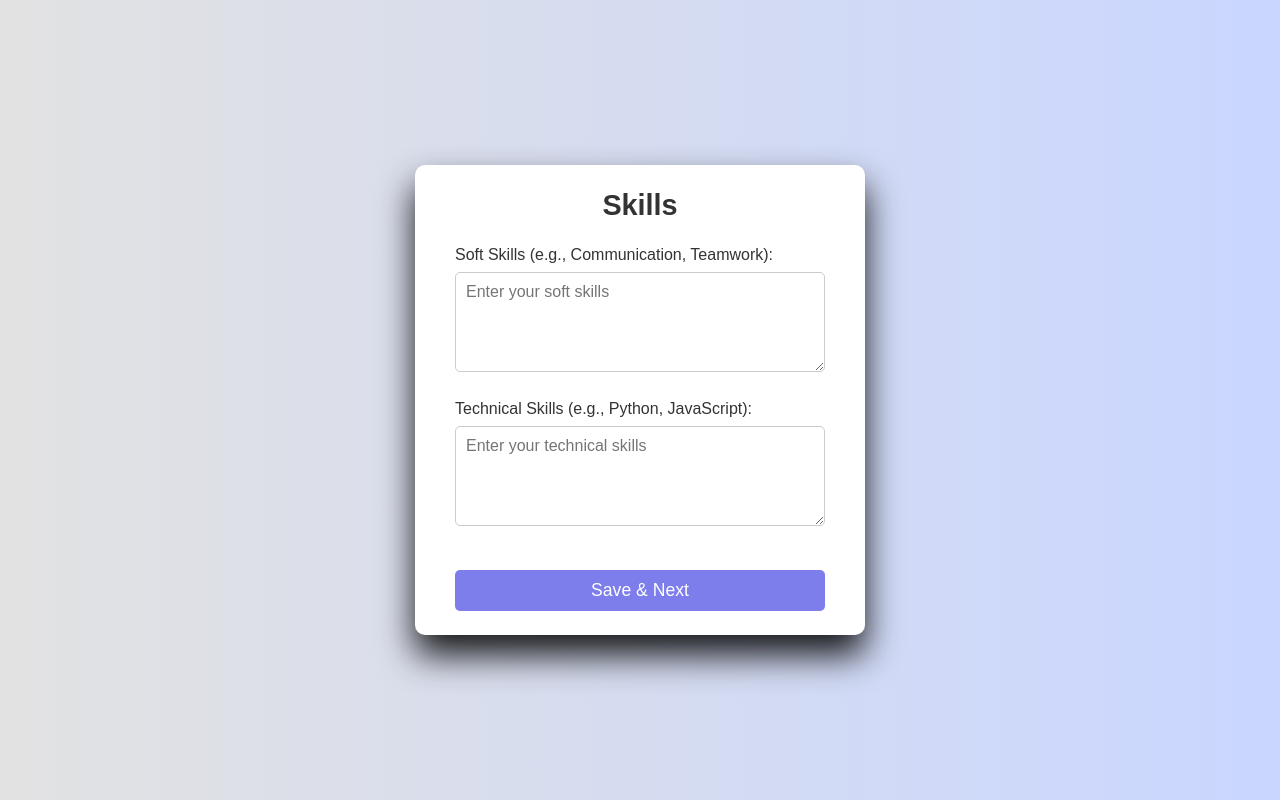
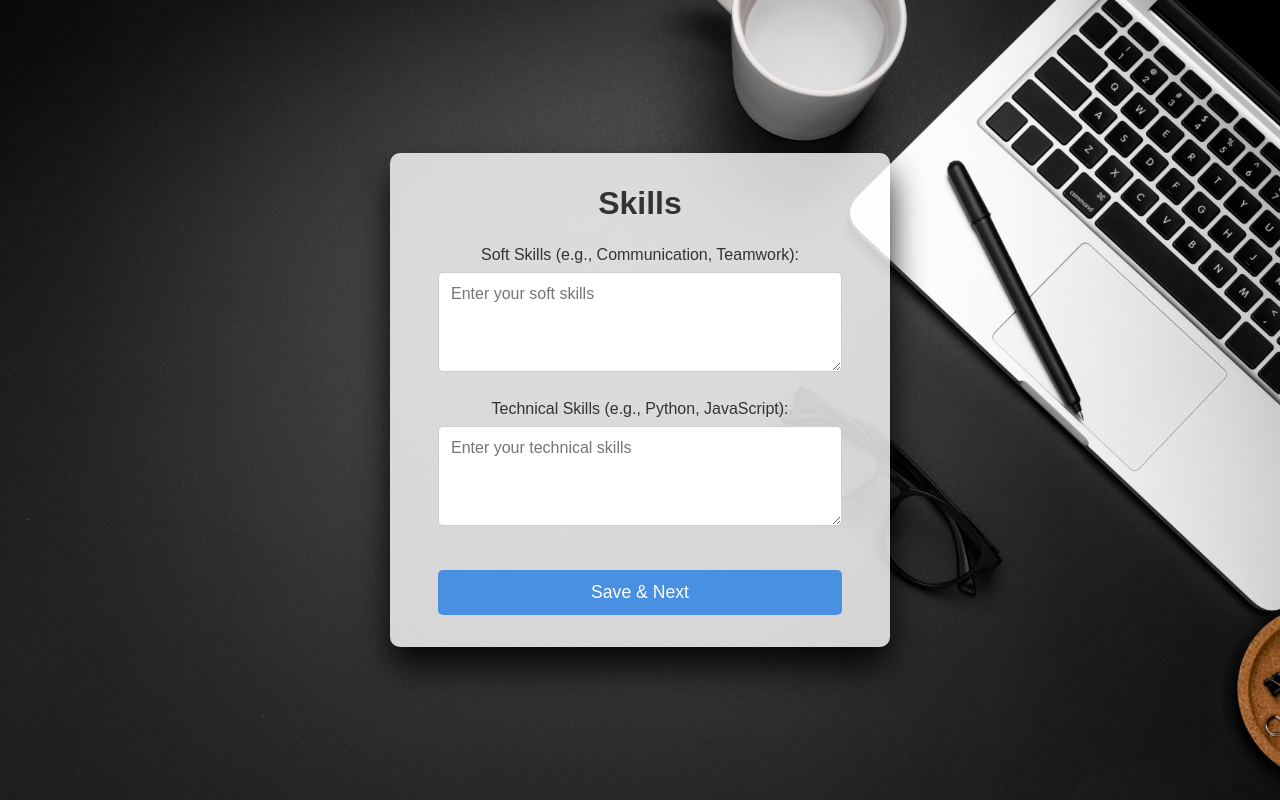
Before and after one commit to ANKONNANDI095/Portfoilo_generator, a PHP site: page /skills.php in a window 1280 px wide. Run offline with PHP 8.4, Linux system fonts and the light colour scheme; the visitor is signed in with stand-in values (Sample User, id 1).

Commit message:
Update skills.php

```diff
--- a/skills.php
+++ b/skills.php
@@ -56,8 +56,8 @@ if ($_SERVER['REQUEST_METHOD'] === 'POST') {
         }
 
         body {
-            background-color: #c9d6ff;
-            background: linear-gradient(to right, #e2e2e2, #c9d6ff);
+            background: url('images/flat-lay-workstation-with-copy-space-laptop.jpg') no-repeat center center/cover; /* Background Image */
+            background-size: cover;
             display: flex;
             justify-content: center;
             align-items: center;
@@ -66,17 +66,17 @@ if ($_SERVER['REQUEST_METHOD'] === 'POST') {
 
         /* Skills Container */
         .container {
-            background: #fff;
-            width: 450px;
-            padding: 1.5rem;
+            background: rgba(255, 255, 255, 0.8); /* Semi-transparent background */
+            width: 500px;
+            padding: 2rem;
             border-radius: 10px;
             box-shadow: 0 20px 35px rgba(0, 0, 0, 0.9);
+            text-align: center;
         }
 
         .container h1 {
-            font-size: 1.8rem;
+            font-size: 2rem;
             font-weight: bold;
-            text-align: center;
             margin-bottom: 1.5rem;
             color: #333;
         }
@@ -99,10 +99,11 @@ if ($_SERVER['REQUEST_METHOD'] === 'POST') {
 
         .input-group textarea {
             width: 100%;
-            padding: 10px;
+            padding: 12px;
+            font-size: 1rem;
             border: 1px solid #ccc;
             border-radius: 5px;
-            font-size: 1rem;
+            transition: border-color 0.3s ease, background-color 0.3s ease;
             resize: vertical;
             min-height: 100px;
         }
@@ -116,12 +117,12 @@ if ($_SERVER['REQUEST_METHOD'] === 'POST') {
         /* Save & Next Button */
         .btn {
             font-size: 1.1rem;
-            padding: 10px 20px;
+            padding: 12px 20px;
             border-radius: 5px;
             outline: none;
             border: none;
             width: 100%;
-            background: rgb(125, 125, 235);
+            background: #4a90e2;
             color: white;
             cursor: pointer;
             transition: background-color 0.3s;
@@ -131,6 +132,7 @@ if ($_SERVER['REQUEST_METHOD'] === 'POST') {
         .btn:hover {
             background: #07001f;
         }
+
     </style>
 </head>
 <body>
```
